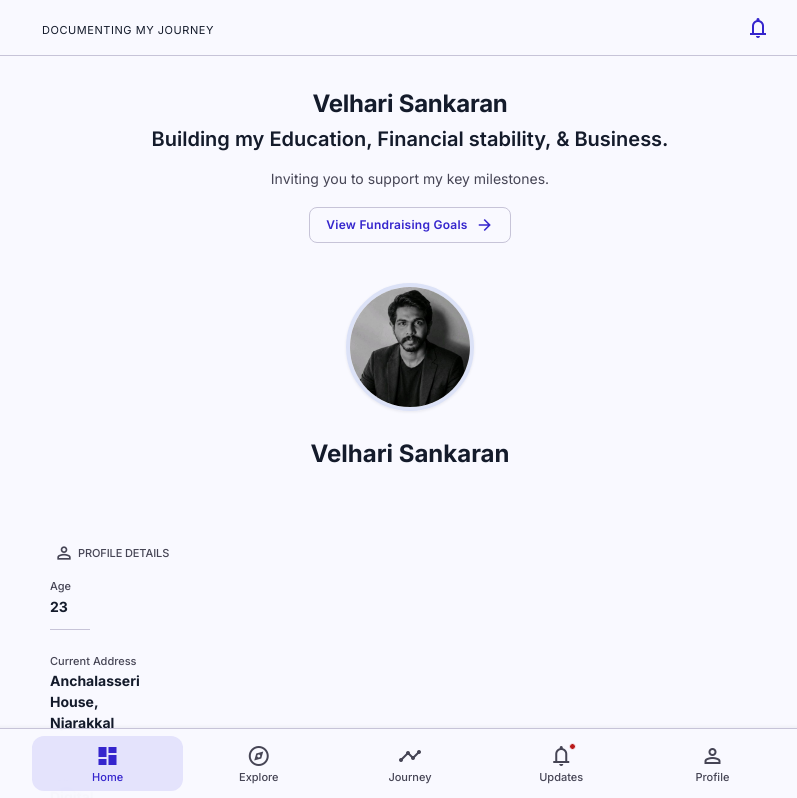
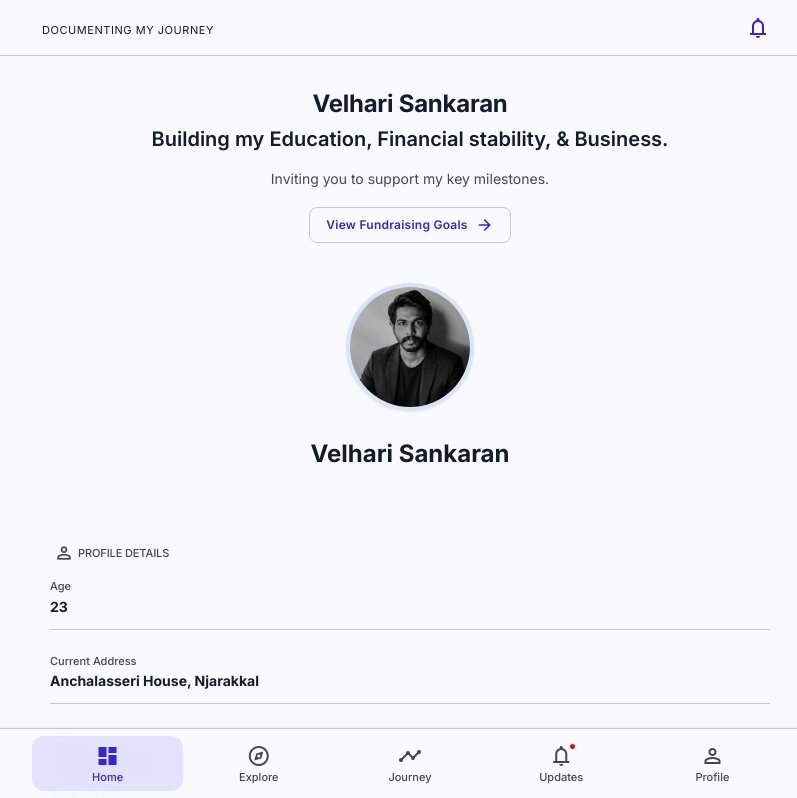
Before and after one commit to velharisankaran-ops/velharisankaran-ops.github.io, a React (Vite) app: page / in a window 1280 px wide. Shown: the top 798 px of the page, without its empty margins (230-1027 px from the left). Built offline with nearby package versions, Linux system fonts and the light colour scheme.

Commit message:
Fix Profile Details list text stacking layout bug

```diff
--- a/src/styles.css
+++ b/src/styles.css
@@ -1327,3 +1327,6 @@ a:focus-visible {
   display: inline-block;
   margin-top: 4px !important;
 }
+.profile-details-list .status-row {
+  display: block;
+}
```
